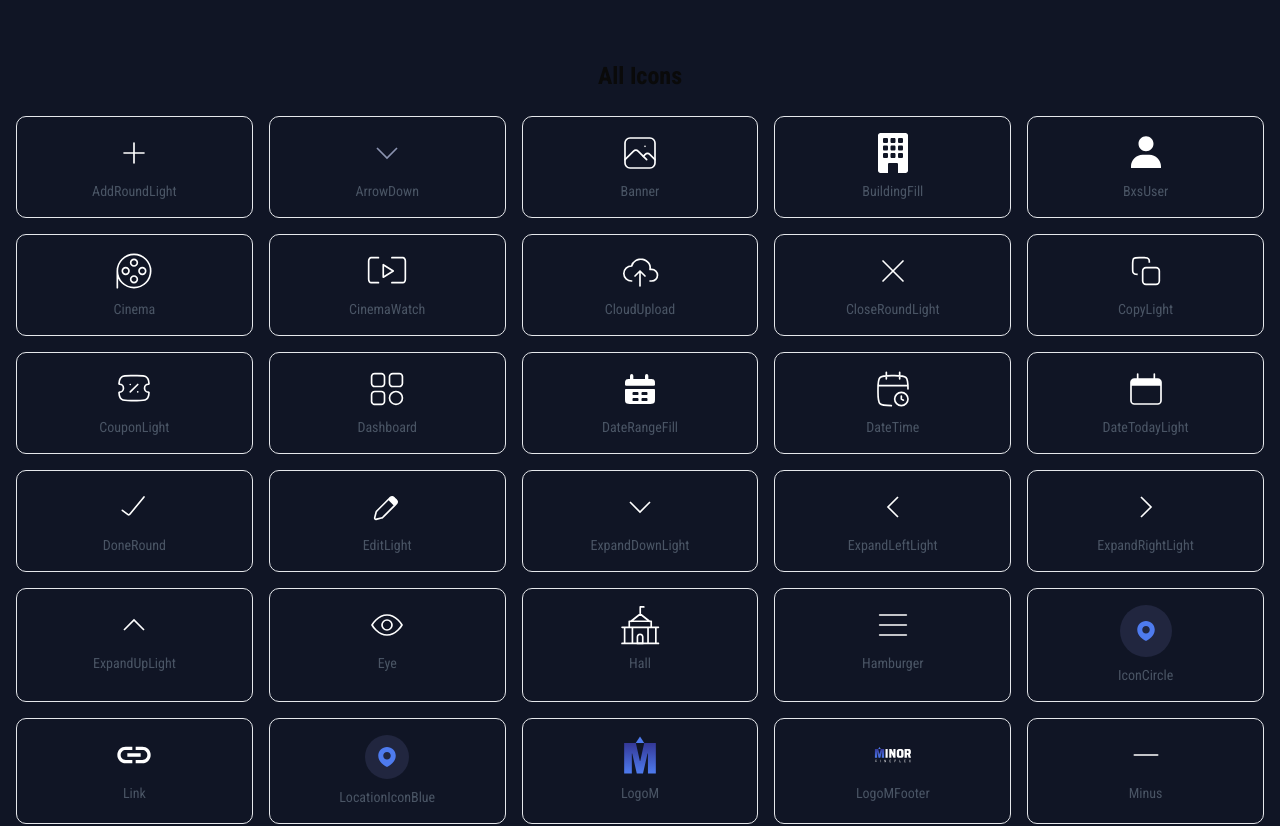
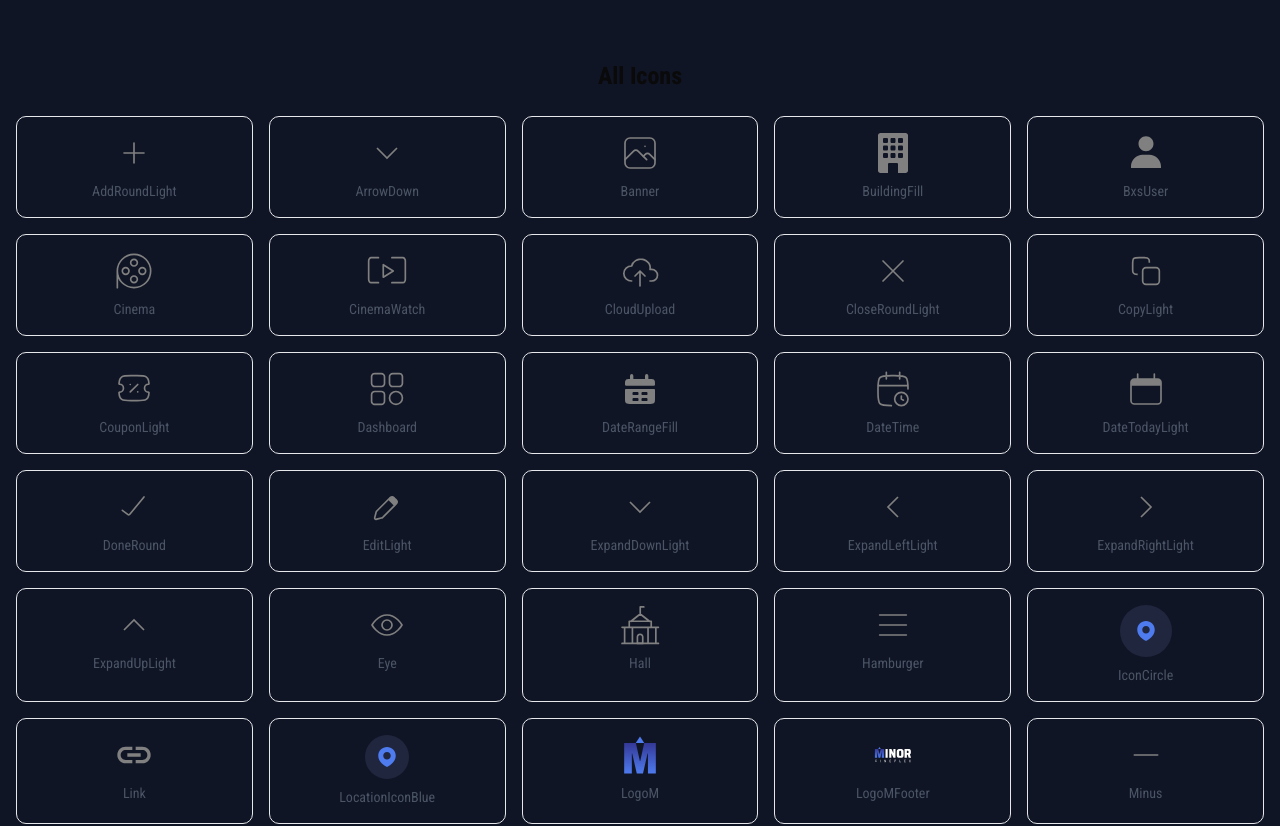
Before and after one commit to KrittidejDev/MinorCineplex, a Next.js app: page /all-widget in a window 1280 px wide. Shown: the part 1740-2566 px from the top of the page. Built offline with nearby package versions, Linux system fonts and the light colour scheme; no server answers; the database is empty; a web font is replaced by a local one.

Commit message:
refactor: remove unused id prop from MovieCard and MovieCardInfo components; clean up imports in SummaryBoxCard and TableCard

```diff
--- a/src/components/Cards/MovieCard.tsx
+++ b/src/components/Cards/MovieCard.tsx
@@ -13,7 +13,6 @@ interface Movies {
 }
 
 function MovieCard({
-  id,
   title,
   poster_url,
   release_date,
--- a/src/components/Cards/MovieCardInfo.tsx
+++ b/src/components/Cards/MovieCardInfo.tsx
@@ -13,7 +13,6 @@ interface Movies {
 }
 
 function MovieCardInfo({
-  id,
   title,
   poster_url,
   release_date,
--- a/src/components/Cards/SummaryBoxCard.tsx
+++ b/src/components/Cards/SummaryBoxCard.tsx
@@ -8,7 +8,7 @@ import TimeFill from '../Icons/TimeFill'
 import Shop from '../Icons/Shop'
 import BookingInfo from './BookingInfo'
 import { Button } from '../ui/button'
-import { BillInfo, SelectedSeat } from '@/types/cinema'
+import { BillInfo } from '@/types/cinema'
 import { CouponCardData } from '@/types/coupon'
 
 interface Props extends BillInfo {
--- a/src/components/Cards/TableCard.tsx
+++ b/src/components/Cards/TableCard.tsx
@@ -1,8 +1,6 @@
-import AddRoundLight from "../Icons/AddRoundLight"
 import Eye from "../Icons/Eye"
 import EditLight from "../Icons/EditLight"
 import Trash from "../Icons/Trash"
-import { Button } from "../ui/button"
 import { ReactNode } from "react"
 
 interface TableColumn{
@@ -24,15 +22,9 @@ interface TableCardProps {
     data: Record<string, unknown>[]
     headerPaddingClass?: string
     actionsHeaderPaddingClass?: string
-    total?: number
-    pageSize?: number
 }
 
-export default function TableCard({ columns, actions, data, headerPaddingClass = "px-5 py-7.5", actionsHeaderPaddingClass = "px-5 py-7.5", total, pageSize }: TableCardProps) {
-    const from = data.length > 0 ? 1 : 0;
-    const to = data.length;
-    const totalResults = total ?? data.length;
-
+export default function TableCard({ columns, actions, data, headerPaddingClass = "px-5 py-7.5", actionsHeaderPaddingClass = "px-5 py-7.5"}: TableCardProps) {
     return(
         <div className="flax flex-col gap-10 px-[70px]">
             <div className="border border-blue-bbee rounded-t-[4px] overflow-hidden">
--- a/src/components/Icons/Icons.tsx
+++ b/src/components/Icons/Icons.tsx
@@ -145,7 +145,7 @@ export const IconDisplay: React.FC<IconDisplayProps> = ({
   return (
     <div className="flex flex-col items-center gap-2 p-4 border border-gray-200 rounded-lg hover:bg-gray-50 transition-colors">
       <div className="text-white">
-        <IconComponent width={size} height={size} />
+        <IconComponent width={size} height={size} color={color} />
       </div>
       <span className="text-sm text-gray-600 text-center">{icon.label}</span>
     </div>
@@ -161,7 +161,7 @@ interface IconsGridProps {
 
 export const IconsGrid: React.FC<IconsGridProps> = ({
   size = "32",
-  color = "#000",
+  color = "grey",
   columns = 4
 }) => {
   return (
@@ -176,6 +176,7 @@ export const IconsGrid: React.FC<IconsGridProps> = ({
             key={index}
             icon={icon}
             size={size}
+            color={color}
           />
         ))}
       </div>
--- a/src/components/Inputs/InputSearch.tsx
+++ b/src/components/Inputs/InputSearch.tsx
@@ -28,7 +28,6 @@ const InputSearch = ({
   require,
   errors,
   disabled,
-  text,
   type = "text",
   ...props
 }: InputSearchProps) => {
--- a/src/pages/all-widget.tsx
+++ b/src/pages/all-widget.tsx
@@ -34,7 +34,6 @@ import DateSelection from "@/components/ui/dateselection";
 
 import ShowTime from "@/components/Widgets/ShowTime";
 import ShowtimeMovie from "@/components/Widgets/ShowtimeMovie";
-import CinemaDetallWidget from "@/components/Widgets/CinemaDetallWidget";
 import ReviewCard from "@/components/Cards/ReviewCard";
 
 import {
@@ -680,7 +679,7 @@ const AllWidget = () => {
       </div>
 
       {/* Showtime Selection Preview */}
-      <div className="mt-20 w-full max-w-4xl px-4">
+      {/* <div className="mt-20 w-full max-w-4xl px-4">
         <h2 className="text-2xl font-bold mb-6 text-center">
           Showtime Selection
         </h2>
@@ -713,7 +712,7 @@ const AllWidget = () => {
             }}
           />
         </div>
-      </div>
+      </div> */}
       {/* ShowtimeMovie Preview */}
       <div className="mt-20 w-full max-w-6xl px-4">
         <h2 className="text-2xl font-bold mb-6 text-center">Showtime Movie</h2>
@@ -761,7 +760,7 @@ const AllWidget = () => {
       <div className="mt-20">
         <h2 className="text-2xl font-bold mb-6 text-center">Summary Box</h2>
         <div className="flex gap-5">
-          <SummaryBoxCard />
+          <SummaryBoxCard canPay={true} />
         </div>
       </div>
 
```
